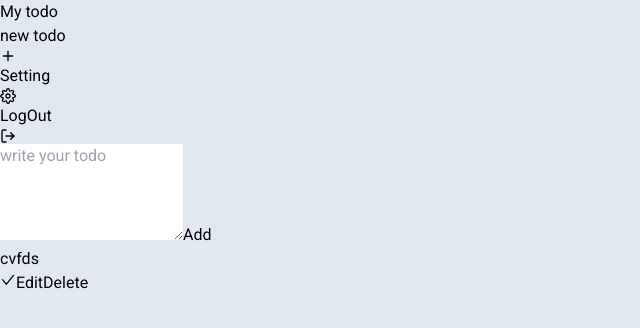
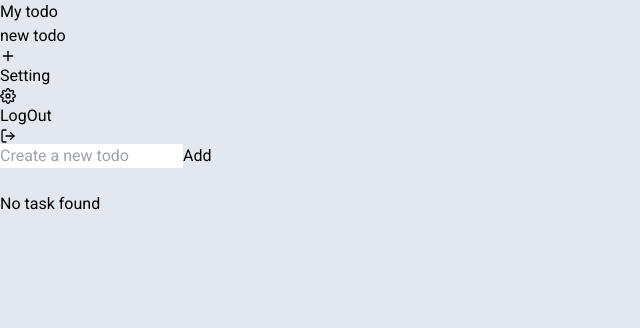
Before and after one commit to rawandbakr/todo, a React (Vite) app in the folder frontend/: page / in a window 1280 px wide. Shown: the top 328 px of the page, without its empty margins (0-640 px from the left). Built offline with nearby package versions, Linux system fonts and the light colour scheme.

Commit message:
modified:   frontend/src/App.jsx

```diff
--- a/frontend/src/App.jsx
+++ b/frontend/src/App.jsx
@@ -1,24 +1,73 @@
-import Nav from "./components/Nav";
-import Todos from "./pages/todos";
-function App() {
+import { useState } from "react";
+import Nav from "./components/Nav"
+
+const App = () => {
+  const [todos, setTodos] = useState([]);
+  const [todo, setTodo] = useState("");
+
+  const addTodo = () => {
+    if (todo !== "") {
+      setTodos([...todos, todo]);
+      setTodo("");
+    }
+  };
+
+  const deleteTodo = (text) => {
+    const newTodos = todos.filter((todo) => {
+      return todo !== text;
+    });
+    setTodos(newTodos);
+  };
 
   return (
-    <div>
-      <Nav />
-      <form
-        className=" flex flex-row justify-center items-center pt-4 gap-1 ">
-        <textarea
-          className="w-3/4 rounded-2xl outline-none pl-2 pt-1 outl"
-          rows="4"
-          placeholder="write your todo"
+    <div className="">
+      <Nav/>
+
+      <div className="flex flex-row justify-center items-center gap-2 pt-4">
+        <input
+          className=" rounded-2xl w-3/5 h-9 outline-none p-4 "
+          type="text"
+          name="todo"
+          value={todo}
+          placeholder="Create a new todo"
+          onChange={(e) => {
+            setTodo(e.target.value);
+          }}
         />
-        <button className="bg-white text-black p-3 rounded-2xl hover:bg-blue-200 ">
+        <button
+            className="bg-green-300 rounded-xl p-2 border-solid border-green-100 border-[1px] hover:bg-green-400 active:bg-green-500"
+           onClick={addTodo}>
           Add
         </button>
-      </form>
-      <Todos data={"cvfds"} />
       </div>
-  )
+      <br/>
+      {todos?.length > 0 ? (
+        <ul>
+          {todos.map((todo, index) => (
+            <div key={index} className=" flex flex-row justify-center">
+              <div className="flex flex-row p-2 w-4/5 items-center justify-between bg-white m-2 border-2 border-solid border-teal-500 rounded-2xl">
+                <div className="m-2">
+                  <p>{todo}</p>
+                </div>
+                <div className="flex flex-col gap-2 md:flex-row items-center">
+                  <button
+                    onClick={() => {
+                      deleteTodo(todo);
+                    }}
+                    className="bg-red-300 rounded-xl p-2 border-solid border-red-100 border-[1px] hover:bg-red-400 active:bg-red-500">
+                    Delete
+                  </button>
+                </div>
+              </div>
+            </div>
+          ))}
+        </ul>
+      ) : (
+        <div className="flex flex-row-row justify-center items-center pt-4">
+          <p className=" text-3xl">No task found</p>
+        </div>
+      )}
+    </div>
+  );
 };
-
 export default App;
```
